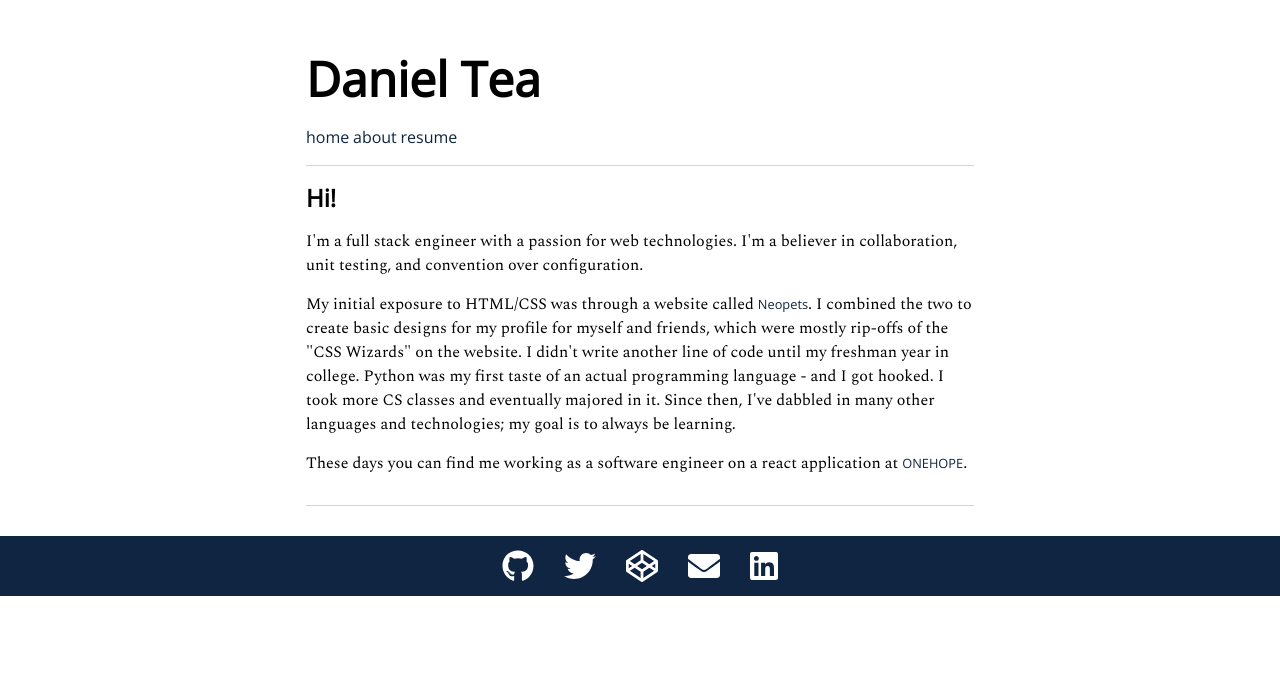
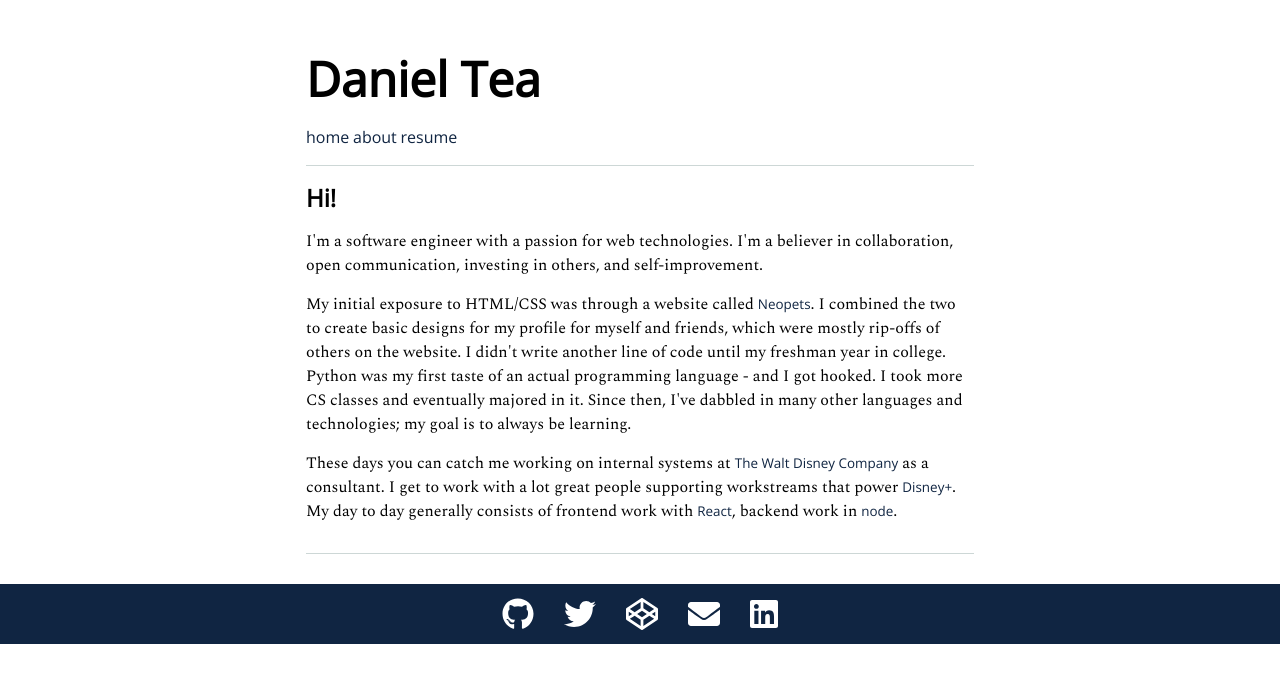
Before and after one commit to dlcoffee/website, a Next.js app: page /about in a window 1280 px wide. Shown: the top 682 px of the page. Built offline with nearby package versions, Linux system fonts and the light colour scheme.

Commit message:
simple update to about page

```diff
--- a/components/Header.js
+++ b/components/Header.js
@@ -14,9 +14,9 @@ const Header = () => {
           <a className="page-link">about</a>
         </Link>
 
-        <Link href="/resume">
-          <a className="page-link">resume</a>
-        </Link>
+        <a href="/resume.pdf" target="_blank" className="page-link">
+          resume
+        </a>
       </nav>
     </header>
   )
--- a/pages/about.js
+++ b/pages/about.js
@@ -9,26 +9,34 @@ const About = () => {
 
         <div className="bio">
           <p>
-            I'm a full stack engineer with a passion for web technologies. I'm a
-            believer in collaboration, unit testing, and convention over
-            configuration.
+            I'm a software engineer with a passion for web technologies. I'm a
+            believer in collaboration, open communication, investing in others,
+            and self-improvement.
           </p>
 
           <p>
             My initial exposure to HTML/CSS was through a website called{' '}
             <a href="http://www.neopets.com">Neopets</a>. I combined the two to
             create basic designs for my profile for myself and friends, which
-            were mostly rip-offs of the "CSS Wizards" on the website. I didn't
-            write another line of code until my freshman year in college. Python
-            was my first taste of an actual programming language - and I got
-            hooked. I took more CS classes and eventually majored in it. Since
-            then, I've dabbled in many other languages and technologies; my goal
-            is to always be learning.
+            were mostly rip-offs of others on the website. I didn't write
+            another line of code until my freshman year in college. Python was
+            my first taste of an actual programming language - and I got hooked.
+            I took more CS classes and eventually majored in it. Since then,
+            I've dabbled in many other languages and technologies; my goal is to
+            always be learning.
           </p>
 
           <p>
-            These days you can find me working as a software engineer on a react
-            application at <a href="https://www2.onehopewine.com/">ONEHOPE</a>.
+            These days you can catch me working on internal systems at{' '}
+            <a href="https://thewaltdisneycompany.com/">
+              The Walt Disney Company
+            </a>{' '}
+            as a consultant. I get to work with a lot great people supporting
+            workstreams that power{' '}
+            <a href="https://www.disneyplus.com/">Disney+</a>. My day to day
+            generally consists of frontend work with{' '}
+            <a href="https://reactjs.org/">React</a>, backend work in{' '}
+            <a href="https://nodejs.org/">node</a>.
           </p>
         </div>
       </div>
--- a/styles.scss
+++ b/styles.scss
@@ -68,7 +68,7 @@ a {
 
 p {
   a {
-    font-size: 0.8rem;
+    font-size: 0.84rem;
   }
 }
 
```
Also changed, not shown: 1 other file (tests, documents, lock files or other folders).
